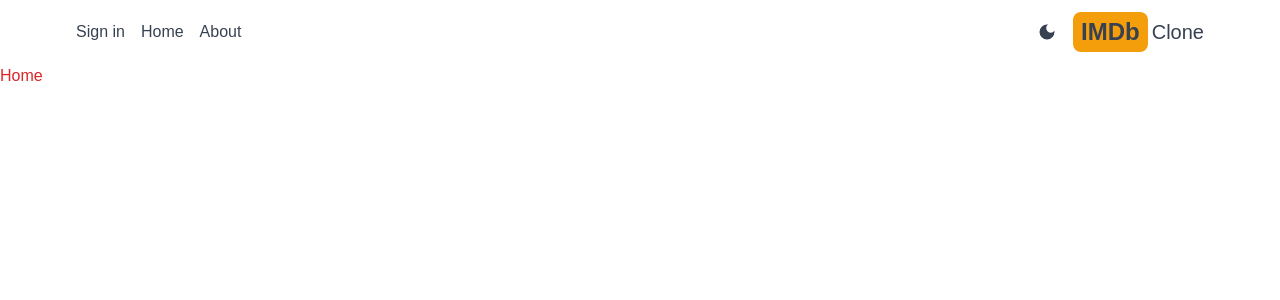
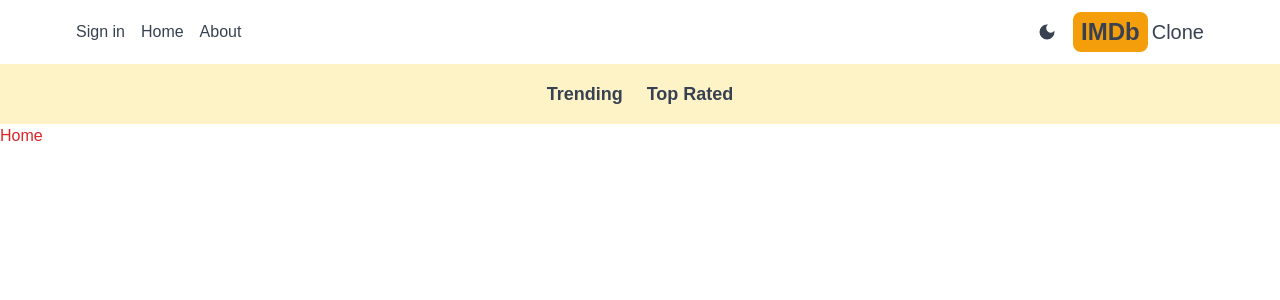
Before and after one commit to Russ-S/next-imdb, a Next.js app: page / in a window 1280 px wide. Shown: the top 300 px of the page. Built offline with nearby package versions, Linux system fonts and the light colour scheme; no server answers.

Commit message:
Add Navbar component and TopPages route

```diff
--- a/src/app/layout.js
+++ b/src/app/layout.js
@@ -3,6 +3,7 @@
 import Header from '@/components/Header'
 import ThemeCom from '@/components/ThemeCom'
 import { ClerkProvider } from '@clerk/nextjs'
+import Navbar from '@/components/Navbar'
 
 const geistSans = Geist({
   variable: '--font-geist-sans',
@@ -26,6 +27,7 @@
         <body>
           <ThemeCom>
             <Header />
+            <Navbar />
             {children}
           </ThemeCom>
         </body>
--- /dev/null
+++ b/src/app/top/[genre]/page.jsx
@@ -0,0 +1,3 @@
+export default function TopPages() {
+  return <div>TopPages</div>
+}
--- /dev/null
+++ b/src/components/Navbar.jsx
@@ -0,0 +1,9 @@
+import NavbarItem from './NavbarItem'
+export default function Navbar() {
+  return (
+    <div className='flex dark:bg-gray-600 bg-amber-100 p-4 lg:text-lg justify-center gap-6'>
+      <NavbarItem title='Trending' param='trending' />
+      <NavbarItem title='Top Rated' param='rated' />
+    </div>
+  )
+}
--- /dev/null
+++ b/src/components/NavbarItem.jsx
@@ -0,0 +1,21 @@
+'use client'
+import Link from 'next/link'
+import { usePathname } from 'next/navigation'
+
+export default function NavbarItem({ title, param }) {
+  const genre = usePathname().split('/')[2]
+  return (
+    <div>
+      <Link
+        className={`hover:text-amber-600 font-semibold ${
+          genre === param
+            ? 'underline underline-offset-8 decoration-4 decoration-amber-500 rounded-lg'
+            : ''
+        }`}
+        href={`/top/${param}`}
+      >
+        {title}
+      </Link>
+    </div>
+  )
+}
```
